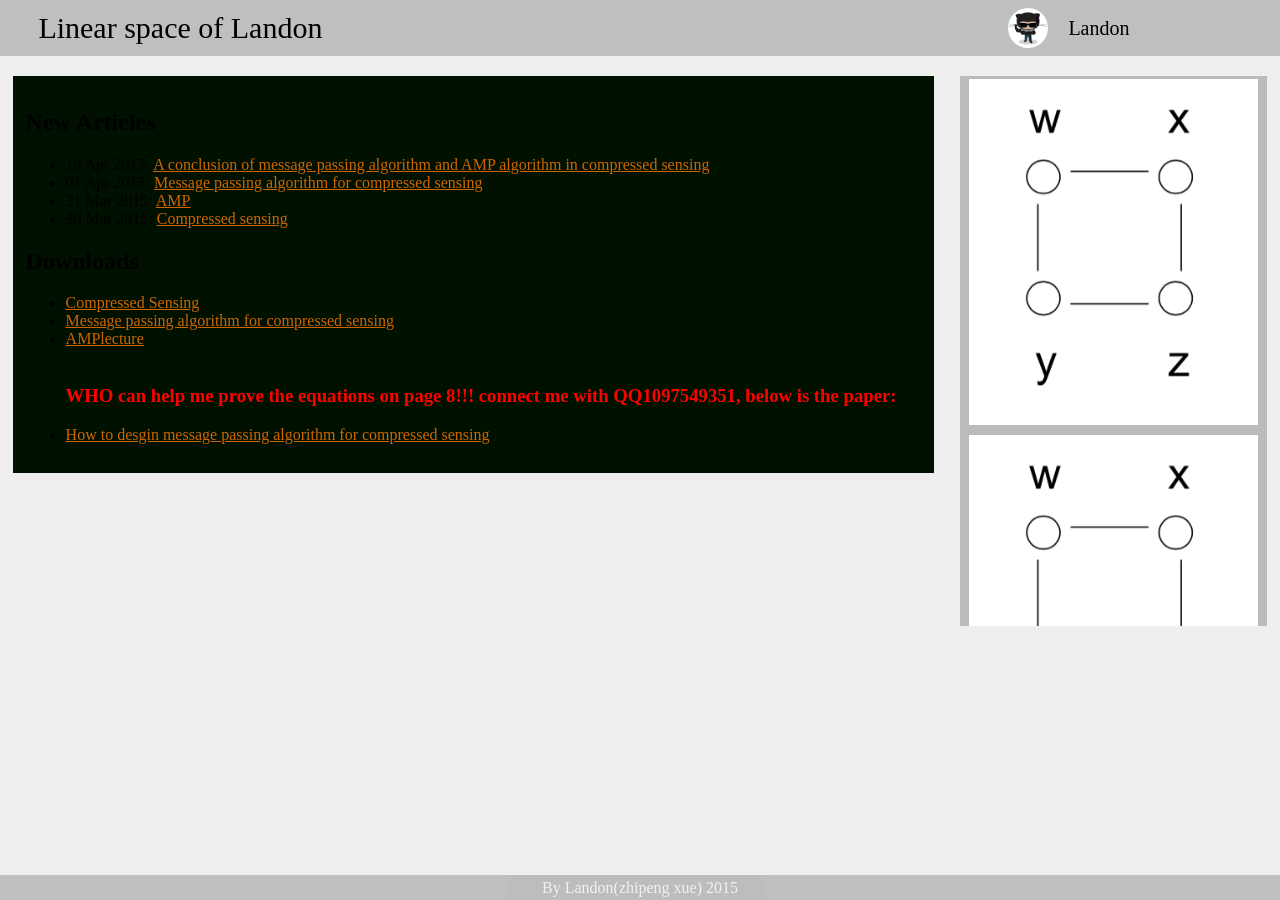
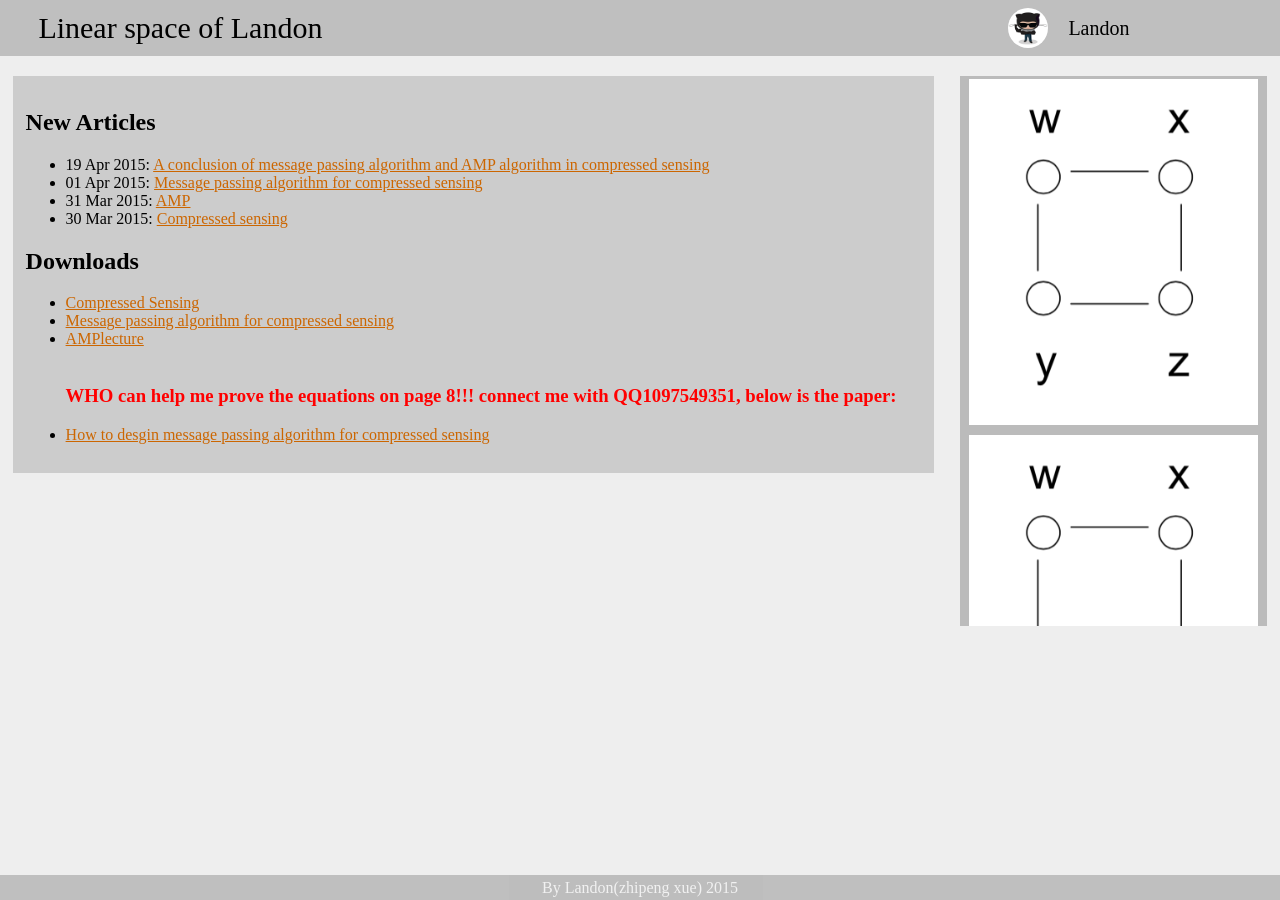
Before and after one commit to myworkstation/myworkstation.github.io, a Jekyll site: the page built from index.html, in a window 1280 px wide. Built offline with Jekyll 4.4.1, drawn with Linux system fonts in a browser that asks for light colours; nearby versions of some CDN libraries; library files that are not in the unit come from our copies.

```diff
--- a/css/index.css
+++ b/css/index.css
@@ -16,7 +16,7 @@
 
 #spacediv{width: 100%;height: 20px;margin: 0px;}
 
-#contextdiv{margin: 0px;margin-left: 1%;margin-right: 1%;color: black;width: 70%;/*background-color: rgba(0,0,0,0.6);*/padding: 1%;overflow: scroll;max-height: 550px;float: left;background: #001100;}
+#contextdiv{margin: 0px;margin-left: 1%;margin-right: 1%;color: black;width: 70%;/*background-color: rgba(0,0,0,0.6);*/padding: 1%;overflow: scroll;max-height: 550px;float: left;background: #CCCCCC;}
 
 #contextdiv a{color: #CC6600;}
 
```
